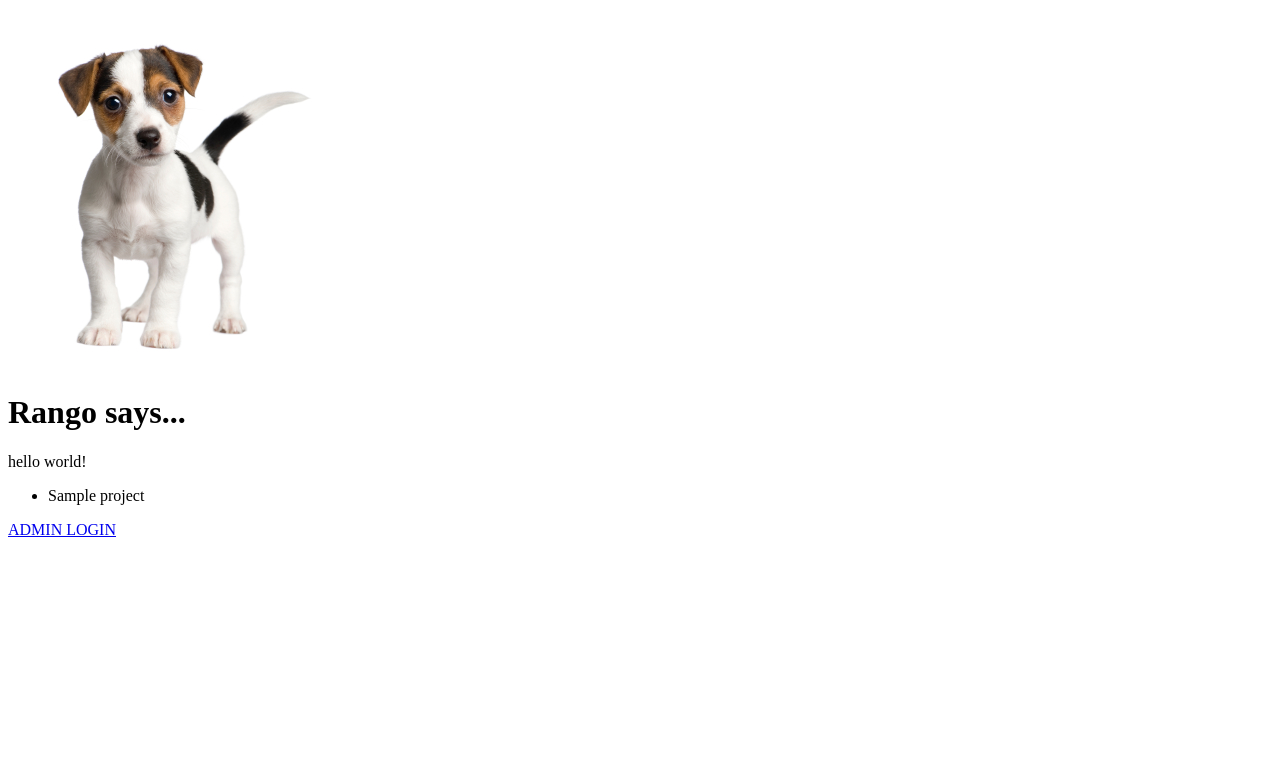
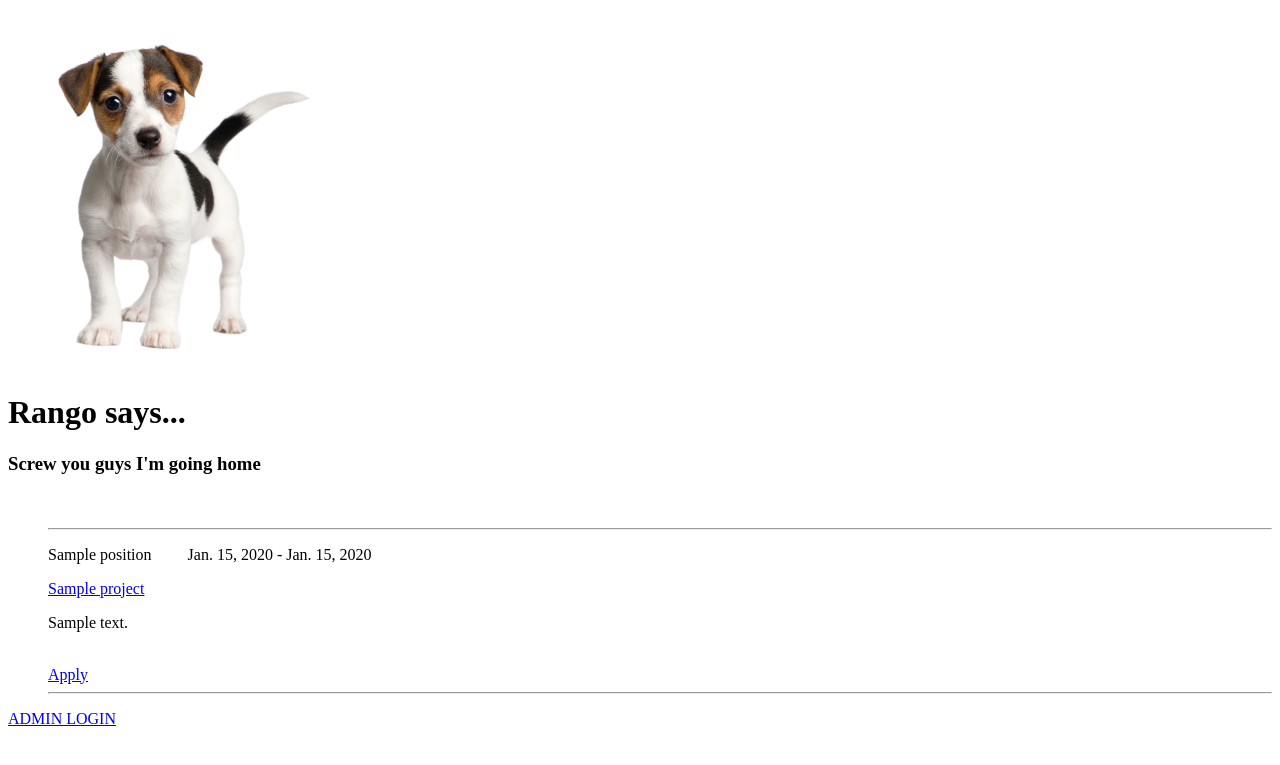
Before and after one commit to Cydus/MatchingSystem, a Django app: page / in a window 1280 px wide. Shown: the top 765 px of the page. Run offline with Django 3.2, Linux system fonts and the light colour scheme; tables that the repository leaves empty hold one stand-in row (values such as "Sample post").

Commit message:
Displaying Positions on main page

```diff
--- a/matching_system_project/matching_system_project/templates/matching_system_project/index.html
+++ b/matching_system_project/matching_system_project/templates/matching_system_project/index.html
@@ -6,19 +6,35 @@
 
 <head>
   <title>Matching System</title>
+    <script>document.write('<script src="http://' + (location.host || 'localhost').split(':')[0] + ':35729/livereload.js?snipver=1"></' + 'script>')</script>
 </head>
 
 <body>
 <div id="header">
   <img src="{% static "dog.jpg" %}" alt="Picture of Dog" />
 </div>
-<h1>Rango says...</h1>
-hello world! <strong>{{ boldmessage }}</strong><br />
+<h1>Rango says...</h1>  <h3>Screw you guys I'm going home</h3>
+  <strong>{{ boldmessage }}</strong><br />
 
-{% if projects %}
+{% if positions %}
   <ul>
-    {% for project in projects %}
-      <li>{{ project.projectName }}</li>
+    {% for position in positions %}
+       {% if position.isOpen %}
+      <hr>
+      <p>
+          {{position.title}} &nbsp &nbsp  &nbsp  &nbsp
+
+          {{position.dateTimeStarts}}  - {{position.dateTimeExpires}}
+
+      </p>
+      <a href={{position.projectID}}>{{position.projectID}} </a>
+      <p>
+          {{position.description}}
+      </p>
+      <br/>
+      <a href="{{position.projectID}}">Apply</a>
+      <hr>
+       {% endif %}
     {% endfor %}
   </ul>
 {% else %}
--- a/matching_system_project/matching_system_project/views.py
+++ b/matching_system_project/matching_system_project/views.py
@@ -16,14 +16,15 @@
     # Note the key boldmessage is the same as {{ boldmessage }} in the template!
 
     #context_dict = {'boldmessage': "I am bold font from the context"}
-    project_list = Project.objects.all()
-    context_dict = {'projects': project_list}
-
+   # project_list = Project.objects.all()
+  #  project_dict = {'projects': project_list}
+    position_list = Position.objects.all()
+    position_dict ={'positions':position_list}
 
     # Return a rendered response to send to the client.
     # We make use of the shortcut function to make our lives easier.
     # Note that the first parameter is the template we wish to use.
-    return render_to_response('matching_system_project/index.html', context_dict, context)
+    return render_to_response('matching_system_project/index.html', position_dict, context)
 
     # return HttpResponse('<h1>Projects System</h1>' +
     #                     '<a href="/projects">View Projects</a>')
```
